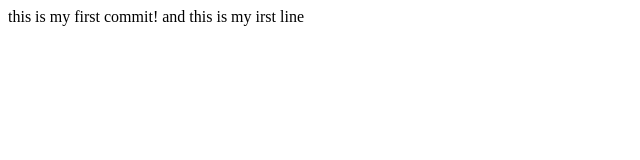
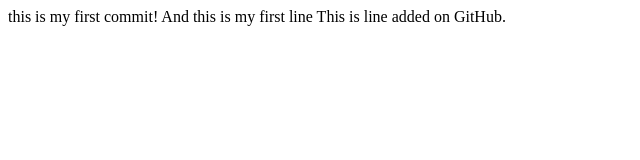
Before and after one commit to Shutenchik/frontent_repo, a plain HTML site: page index.html in a window 1280 px wide. Shown: the whole page, without its empty margins (0-640 px from the left). Drawn offline with Linux system fonts and the light colour scheme.

Commit message:
Update index.html

```diff
--- a/index.html
+++ b/index.html
@@ -8,7 +8,9 @@
 
 	this is my first commit!
 
-	and this is my irst line
+	And this is my first line
+
+	This is line added on GitHub.
 
 </body>
 </html>
```
